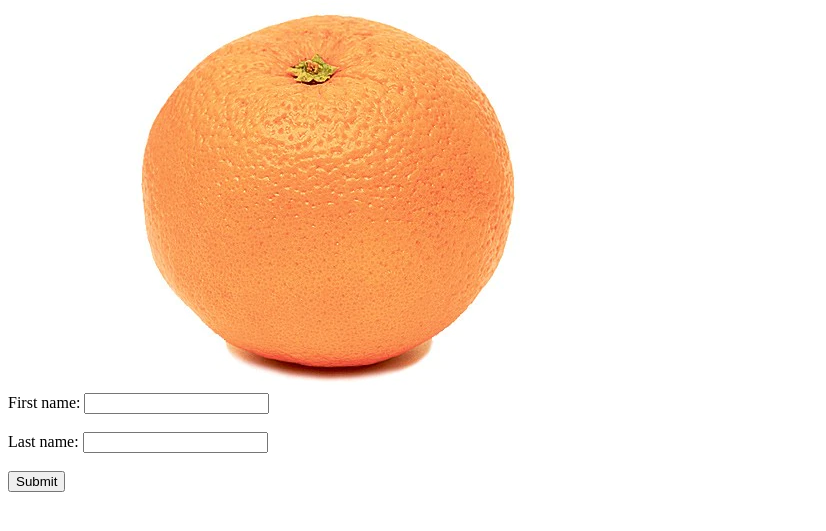
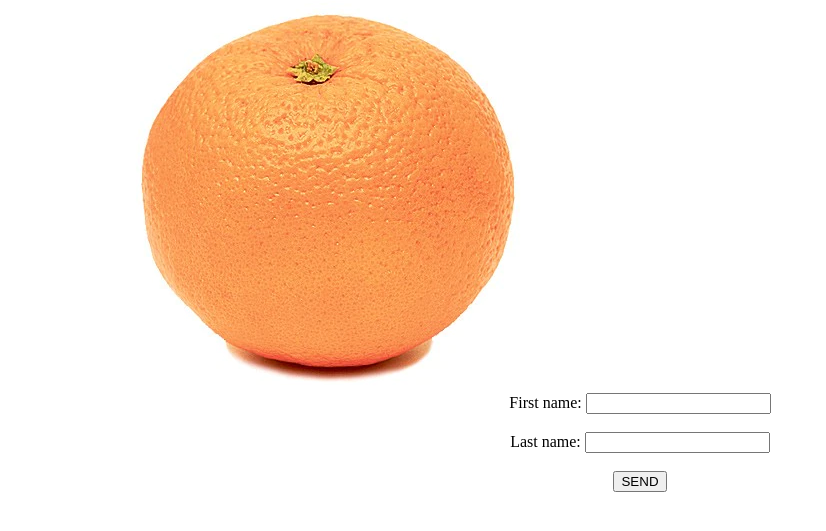
Before and after one commit to SatsumaSegment/Mini-Project, a plain HTML site: page index.html in a window 1280 px wide. Shown: the part 123-654 px from the top of the page, without its empty margins (0-826 px from the left). Drawn offline with Linux system fonts and the light colour scheme.

```diff
--- a/index.html
+++ b/index.html
@@ -41,7 +41,7 @@
         <input type="text" id="fname" name="fname"><br><br>
         <label for="lname">Last name:</label>
         <input type="text" id="lname" name="lname"><br><br>
-        <input type="submit" value="Submit">
+        <input type="submit" value="SEND">
       </form>
 
 
--- a/style.css
+++ b/style.css
@@ -0,0 +1,6 @@
+.orange {
+    align-items: center;
+
+  }
+
+.myform {text-align: center;}
```
